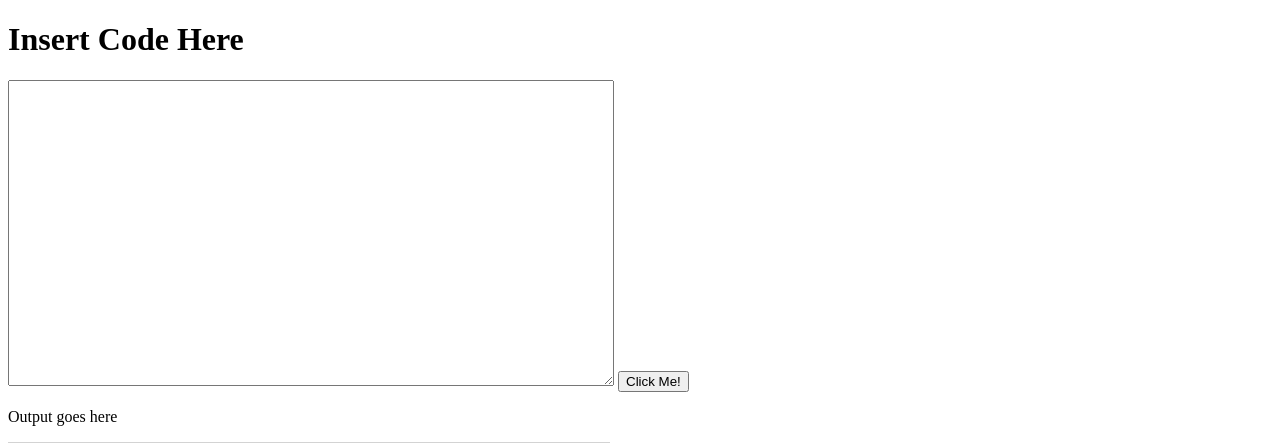
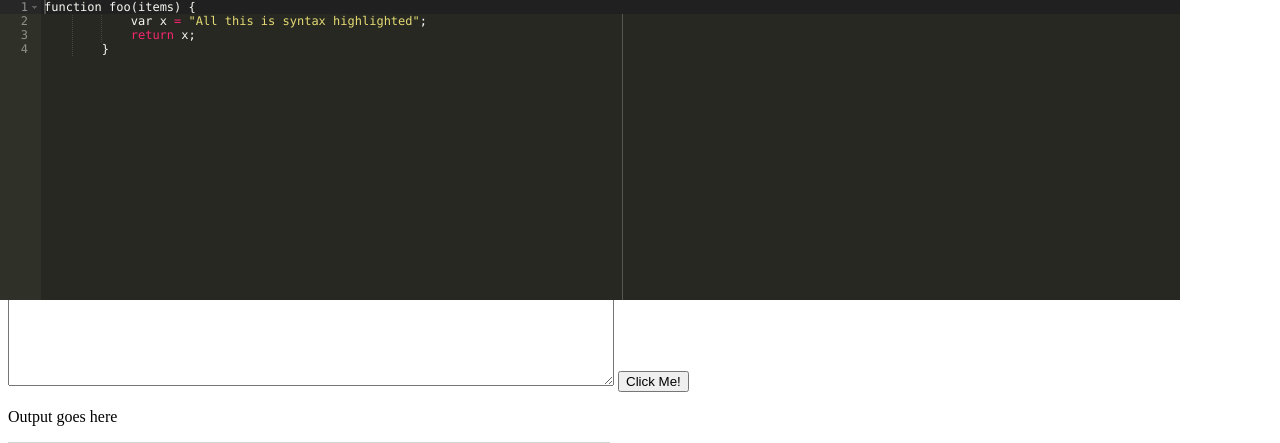
Before and after one commit to cranberrysauce26/VisualGraph, a Flask app: page / in a window 1280 px wide. Shown: the top 443 px of the page. Run offline with Flask 2, Linux system fonts and the light colour scheme; some libraries are stand-ins or nearby versions.

Commit message:
added basic editor

```diff
--- a/templates/index.html
+++ b/templates/index.html
@@ -13,9 +13,22 @@
                 border: 1px solid lightgray;
             }
         </style>
+        <style type="text/css" media="screen">
+            #editor {
+                position: absolute;
+                top: 0;
+                right: 100px;
+                bottom: 500px;
+                left: 0;
+            }
+        </style>
     </head>
     <body>
         <h1>Insert Code Here</h1>
+        <div id="editor">function foo(items) {
+            var x = "All this is syntax highlighted";
+            return x;
+        }</div>
         <!-- <form action="">
         Code: <input type="text" id="txt1" onkeyup="Visualize(this.value)">
         </form> -->
@@ -29,8 +42,14 @@
     	<div id="mynetwork"></div>
         <canvas id="Display" width="1000" height="1000"></canvas>
 
-
         <script type="text/javascript" src="/static/lib/paper-full.min.js"></script>
         <script src="/static/main.js" type="text/javascript"></script>
+	    <script type="text/javascript" src="static/lib/ace-builds/src-noconflict/ace.js" charset="utf-8"></script>
+
+        <script>
+            var editor = ace.edit("editor");
+            editor.setTheme("ace/theme/monokai");
+            editor.session.setMode("ace/mode/python");
+        </script>
     </body>
 </html>
```
Also changed, not shown: templates/test.html (+7 -0 lines).
